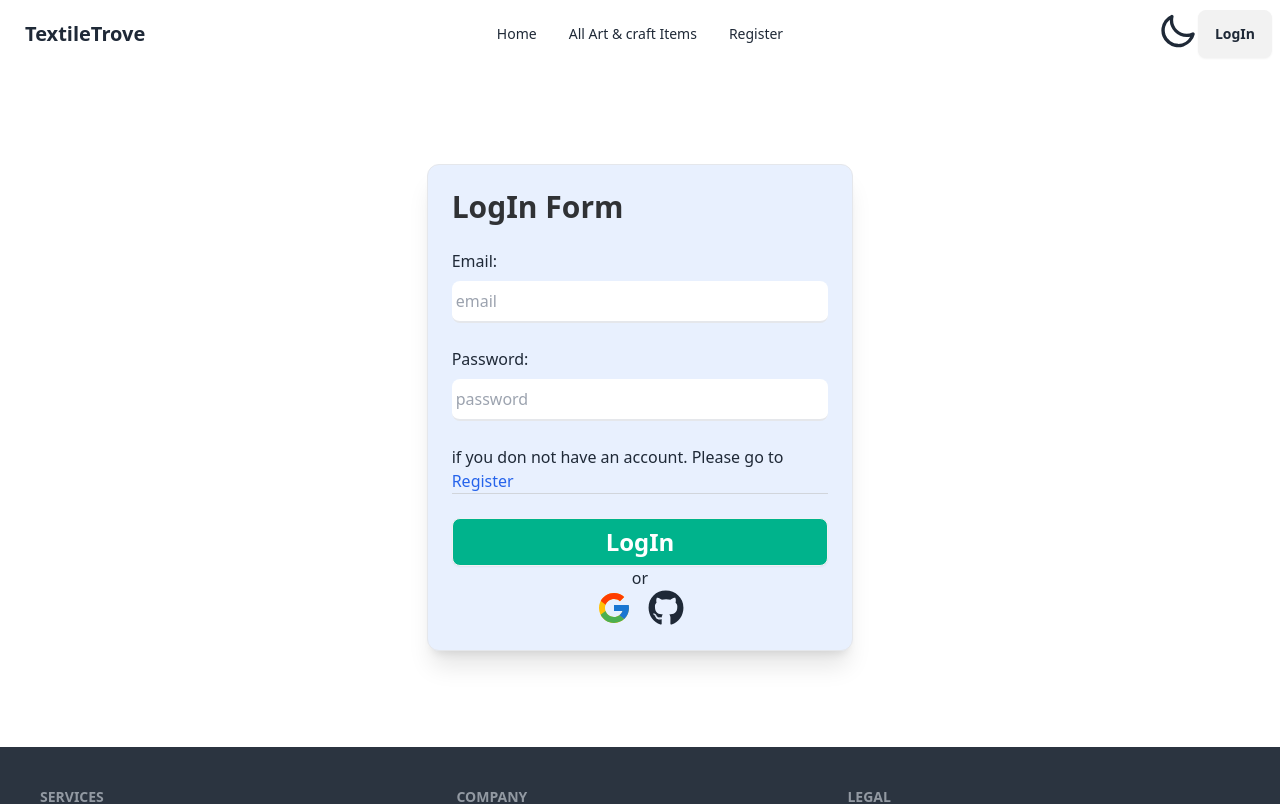
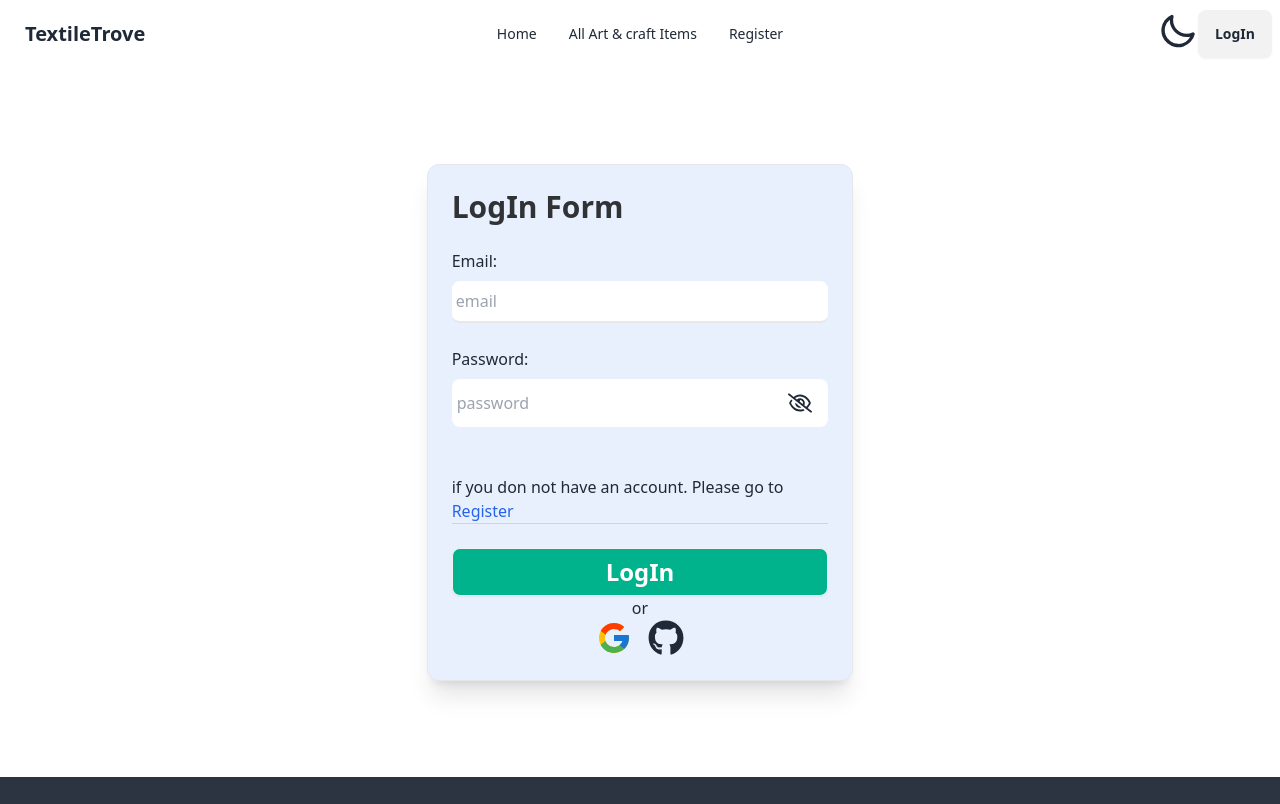
Before and after one commit to shamimfewd/assign10_client, a React (Vite) app: page /login in a window 1280 px wide. Shown: the top 804 px of the page. Built offline with nearby package versions, Linux system fonts and the light colour scheme; no server answers.

Commit message:
working wiht category itmes

```diff
--- a/src/Components/Header.jsx
+++ b/src/Components/Header.jsx
@@ -111,9 +111,7 @@ const Header = () => {
             <li>
               <NavLink to={"/register"}>Register</NavLink>
             </li>
-            {/* <li>
-              <NavLink to={"/login"}>  </NavLink>
-            </li> */}
+
           </ul>
         </div>
         <div className="navbar-end">
--- /dev/null
+++ b/src/Components/SubCategory.jsx
@@ -0,0 +1,36 @@
+import { useState } from "react";
+import { Link, useLoaderData } from "react-router-dom";
+
+const SubCategory = () => {
+  const loadedData = useLoaderData();
+  const [categoryItem, setCategoryItem] = useState(loadedData);
+  console.log(loadedData);
+  return (
+    <div>
+      <div className="grid grid-cols-1 md:grid-cols-2 lg:grid-cols-3">
+        {categoryItem.map((item) => (
+          <div key={item._id}>
+            <div className="card w-96 bg-base-100 shadow-xl">
+              <figure>
+                <img src={item.image} alt="image" />
+              </figure>
+              <div className="card-body">
+                <h2 className="card-title">{item.itemName}</h2>
+                <p>If a dog chews shoes whose shoes does he choose?</p>
+                <div className="card-actions justify-end">
+                <Link to={`/detailspage/${item._id}`}>
+                      <button className="btn bg-[#00b38c] text-white">
+                        View Details
+                      </button>
+                    </Link>
+                </div>
+              </div>
+            </div>
+          </div>
+        ))}
+      </div>
+    </div>
+  );
+};
+
+export default SubCategory;
--- a/src/Pages/Home/Home.jsx
+++ b/src/Pages/Home/Home.jsx
@@ -3,10 +3,12 @@ import CraftItems from "../../Components/CraftItems";
 import Hero from "../../Components/Hero";
 import { useState } from "react";
 import { Helmet } from "react-helmet";
+import SubCategory from "../../Components/SubCategory";
 
 const Home = () => {
   const loadedData = useLoaderData();
   const [items, setItems] = useState(loadedData);
+
 
   return (
     <div>
@@ -19,6 +21,7 @@ const Home = () => {
           <CraftItems key={item._id} item={item} />
         ))}
       </div>
+      <SubCategory />
     </div>
   );
 };
--- a/src/Pages/Login/Login.jsx
+++ b/src/Pages/Login/Login.jsx
@@ -2,15 +2,22 @@ import { useForm } from "react-hook-form";
 import { Link, useLocation, useNavigate } from "react-router-dom";
 import { FcGoogle } from "react-icons/fc";
 import { FaGithub } from "react-icons/fa";
-import { useContext } from "react";
+import { useContext, useState } from "react";
 import { AuthContext } from "../../AuthProviders/AuthProvider";
 import { toast } from "react-toastify";
 import { Helmet } from "react-helmet";
+import { FaRegEye, FaRegEyeSlash } from "react-icons/fa6";
 
 const Login = () => {
   const { logInUser, GoogleLogIn, githubLogIn } = useContext(AuthContext);
+
+  const [showPas, setShowPas] = useState(true);
   const navigate = useNavigate();
   const location = useLocation();
+
+  const handleClick = () => {
+    setShowPas(!showPas);
+  };
 
   const handleGoogleLogIn = () => {
     GoogleLogIn()
@@ -20,7 +27,6 @@ const Login = () => {
           toast.success("Login Successfully");
           navigate(location?.state || "/");
         }
-
       })
       .catch((error) => {
         console.log(error);
@@ -81,12 +87,22 @@ const Login = () => {
             <br />
 
             <label htmlFor="">Password:</label>
+            <div className="relative">
               <input
-              type="password"
-              className="w-full mt-2 border-b-2 py-2 px-1 rounded-lg outline-none text-[#000000d4] "
+                type={showPas ? "password" : "text"}
+                className="input w-full mt-2 border-b-2 py-2 px-1 rounded-lg outline-none text-[#000000d4] "
                 placeholder="password"
                 {...register("password", { required: true })}
               />
+
+              <span
+                onClick={handleClick}
+                className="text-2xl   absolute right-4 top-5 cursor-pointer"
+              >
+                {showPas ? <FaRegEyeSlash /> : <FaRegEye />}
+              </span>
+            </div>
+
             {errors.exampleRequired && <span>This field is required</span>}
             <br />
             <br />
--- a/src/Pages/Register/Register.jsx
+++ b/src/Pages/Register/Register.jsx
@@ -5,11 +5,18 @@ import { AuthContext } from "../../AuthProviders/AuthProvider";
 import { toast } from "react-toastify";
 import "react-toastify/dist/ReactToastify.css";
 import { Helmet } from "react-helmet";
+import { FaRegEyeSlash } from "react-icons/fa6";
+import { FaRegEye } from "react-icons/fa6";
 
 const Register = () => {
   const { createUser, updateUser } = useContext(AuthContext);
   const navigate = useNavigate();
   const [registerError, setRegisterError] = useState("");
+
+  const [showPas, setShowPas] = useState(true);
+  const handleClick = () => {
+    setShowPas(!showPas);
+  };
   const {
     register,
     handleSubmit,
@@ -86,12 +93,22 @@ const Register = () => {
           <br />
 
           <label htmlFor="">Password:</label>
+          <div className="relative">
             <input
-            type="password"
+              type={showPas ? "password" : "text"}
               className="input w-full mt-2 border-b-2 py-2 px-1 rounded-lg outline-none text-[#000000d4] "
               placeholder="password"
               {...register("password", { required: true })}
             />
+
+            <span
+              onClick={handleClick}
+              className="text-2xl   absolute right-4 top-5 cursor-pointer"
+            >
+              {showPas ? <FaRegEyeSlash /> : <FaRegEye />}
+            </span>
+          </div>
+
           {errors.password && (
             <span className="text-orange-600 mt-2">This field is required</span>
           )}
--- a/src/Routes/Routes.jsx
+++ b/src/Routes/Routes.jsx
@@ -10,6 +10,7 @@ import Login from "../Pages/Login/Login";
 import PrivateRoutes from "../PrivateRouters/PrivateRoutes";
 import DetailsPage from "../Pages/DetailsPage/DetailsPage";
 import UpdatePage from "../Pages/UpdatePage/UpdatePage";
+import SubCategory from "../Components/SubCategory";
 
 export const router = createBrowserRouter([
   {
@@ -73,6 +74,12 @@ export const router = createBrowserRouter([
         loader: ({ params }) =>
           fetch(`http://localhost:5000/itemData/${params.id}`),
       },
+
+      {
+        path: "/subCategory",
+        element: <SubCategory />,
+        loader: () => fetch("http://localhost:5000/cate"),
+      },
     ],
   },
 ]);
```
Lines whose indentation alone changed are shown as unchanged.
